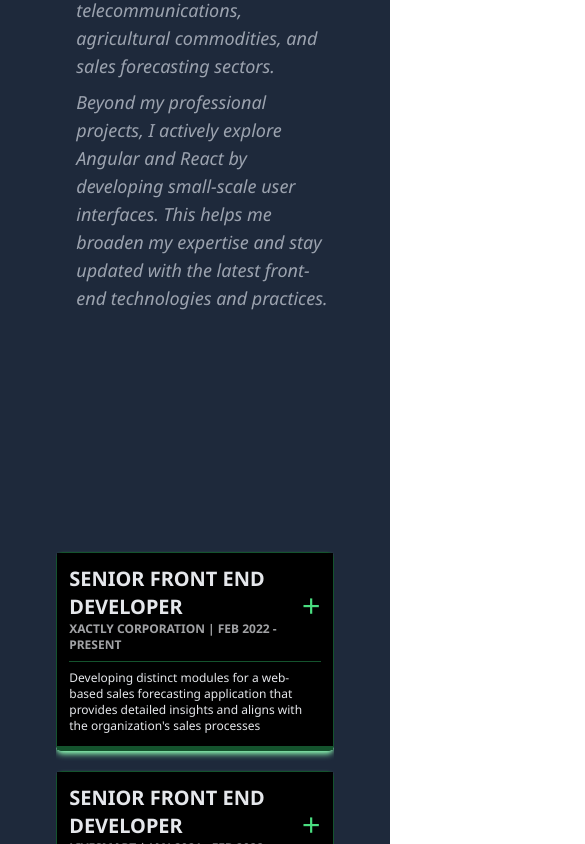
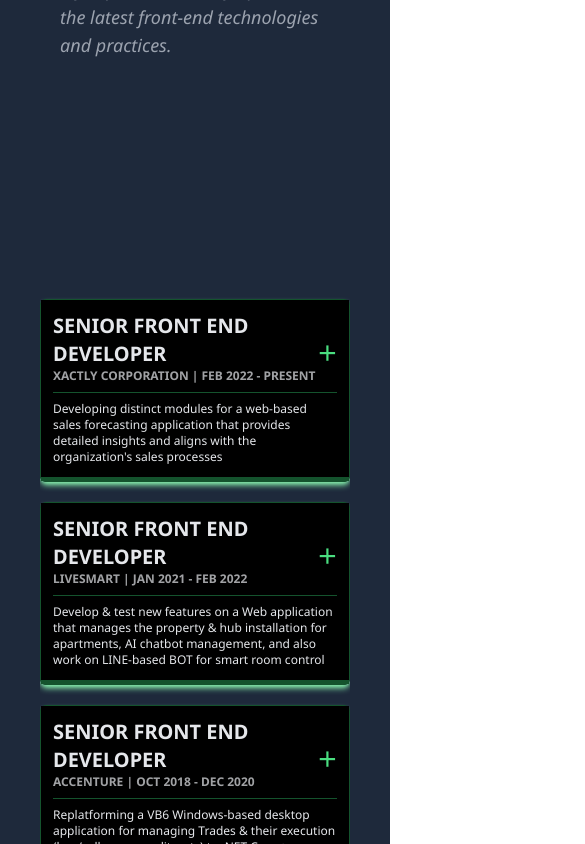
Before and after one commit to saranyapsankar/saranyapsankar.github.io, a React app: page / in a window 390 px wide. Shown: the part 1464-2308 px from the top of the page, 585 px wide, since content can reach past the window. Built offline with nearby package versions, Linux system fonts and the light colour scheme.

Commit message:
updated media query based style

```diff
--- a/src/App.js
+++ b/src/App.js
@@ -5,7 +5,7 @@ import WelcomeContent from './components/WelcomeContent'
 const App = () => {
   const [showContent, setShowContent] = useState(false)
   return (
-    <div className='font-display bg-slate-800 text-white'>
+    <div className='font-display bg-slate-800 text-white max-lg:p-10 overflow-x-hidden'>
       {/* {!showContent && <WelcomeContent setShowContent={setShowContent}/>} */}
       {!showContent &&  <HeaderSection />}
     </div>
--- a/src/components/HeaderSection.js
+++ b/src/components/HeaderSection.js
@@ -17,9 +17,9 @@ const HeaderSection = () => {
     elm?.focus();
   }, []);
   return (
-    <div className="relative p-10 flex justify-between w-11/12 m-auto gap-3 text-start max-lg:flex-col">
-      <div className="frame-1 lg:w-1/2 flex flex-col lg:sticky h-screen top-10 lg:py-12 justify-around max-lg:relative
-      max-lg:place-content-start max-lg:w-full">
+    <div className="relative p-10 flex justify-between lg:w-11/12 m-auto gap-3 text-start max-lg:flex-col max-lg:p-0 max-lg:w-full">
+      <div className="frame-1 lg:w-1/2 flex flex-col lg:sticky lg:h-screen max-lg:h-[80vh] top-10 lg:py-12 max-lg:mx-10 lg:justify-around max-lg:relative
+      max-lg:justify-between max-lg:w-full">
         <div className="w-4/5 flex flex-col gap-5 h-3/6">
           <span className="bold text-5xl tracking-tight">
             Saranya Pandyatt Sivasankaran
@@ -35,7 +35,7 @@ const HeaderSection = () => {
         <div className="flex lg:flex-col gap-2 font-light min-h-1/6 max-lg:fixed max-lg:top-0 max-lg:-left-20 flex-col w-4/5">
           <button id="about" className="lg:opacity-50 h-10 flex items-center lg:w-9/12 lg:hover:w-full hover:opacity-100
           lg:focus:w-full focus:opacity-100 outline-none max-lg:bg-black max-lg:border-2 max-lg:border-green-700 max-lg:w-1/6
-          max-lg:hover:w-fit max-lg:hover:pr-2 max-lg:border-l-0 max-lg:rounded-br-lg"
+          max-lg:hover:w-fit max-lg:hover:pr-2 max-lg:border-l-0 max-lg:rounded-br-lg max-lg:focus:w-14"
           onClick={() => handleClick(refList[0])}>
             <span className="w-5/12 border h-0 mr-3 max-lg:hidden"></span>
             <div className=" flex gap-2 overflow-x-hidden max-lg:hover:w-full">
@@ -46,7 +46,7 @@ const HeaderSection = () => {
           </button>
           <button className="lg:opacity-50 h-10 flex items-center lg:w-9/12 lg:hover:w-full hover:opacity-100
           lg:focus:w-full focus:opacity-100 outline-none max-lg:bg-black max-lg:border-2 max-lg:border-green-700 max-lg:w-1/6
-          max-lg:hover:w-fit max-lg:hover:pr-2 max-lg:border-l-0 max-lg:rounded-br-lg"
+          max-lg:hover:w-fit max-lg:hover:pr-2 max-lg:border-l-0 max-lg:rounded-br-lg max-lg:focus:w-14"
            onClick={() => handleClick(refList[1])}>
             <span className="w-5/12 border h-0 mr-3 max-lg:hidden"></span>
             <div className=" flex gap-2 overflow-x-hidden max-lg:hover:w-full">
@@ -56,7 +56,7 @@ const HeaderSection = () => {
           </button>
           <button className="lg:opacity-50 h-10 flex items-center lg:w-9/12 lg:hover:w-full hover:opacity-100
           lg:focus:w-full focus:opacity-100 outline-none max-lg:bg-black max-lg:border-2 max-lg:border-green-700 max-lg:w-1/6
-          max-lg:hover:w-fit max-lg:hover:pr-2 max-lg:border-l-0 max-lg:rounded-br-lg"
+          max-lg:hover:w-fit max-lg:hover:pr-2 max-lg:border-l-0 max-lg:rounded-br-lg max-lg:focus:w-14"
           onClick={() => handleClick(refList[2])}>
             <span className="w-5/12 border h-0 mr-3 max-lg:hidden"></span>
             <div className=" flex gap-2 overflow-x-hidden max-lg:hover:w-full">
@@ -66,7 +66,7 @@ const HeaderSection = () => {
           </button>
           <button className="lg:opacity-50 h-10 flex items-center lg:w-9/12 lg:hover:w-full hover:opacity-100
           lg:focus:w-full focus:opacity-100 outline-none max-lg:bg-black max-lg:border-2 max-lg:border-green-700 max-lg:w-1/6
-          max-lg:hover:w-fit max-lg:hover:pr-2 max-lg:border-l-0 max-lg:rounded-br-lg"
+          max-lg:hover:w-fit max-lg:hover:pr-2 max-lg:border-l-0 max-lg:rounded-br-lg max-lg:focus:w-14"
           onClick={() => handleClick(refList[3])}>
             <span className="w-5/12 border h-0 mr-3 max-lg:hidden"></span>
             <div className=" flex gap-2 overflow-x-hidden max-lg:hover:w-full">
```
